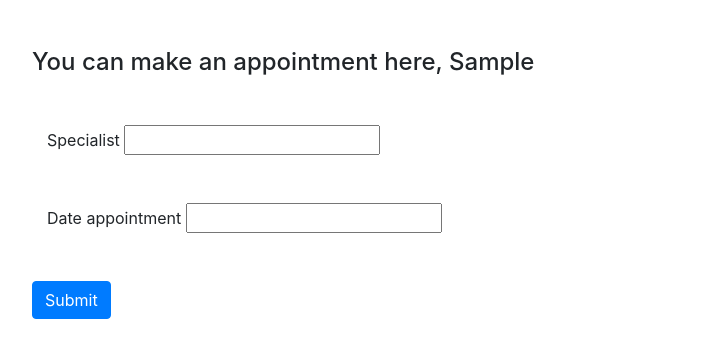
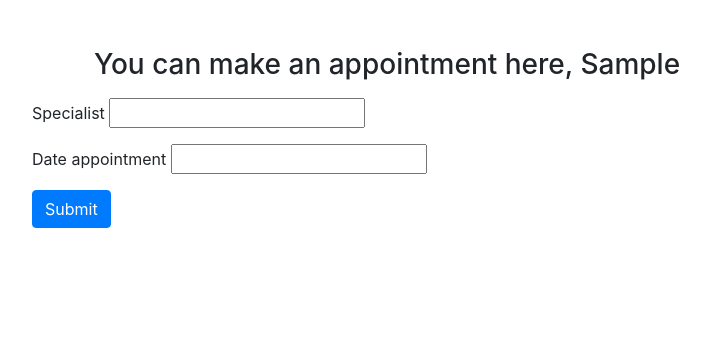
Before and after one commit to Animishka/estem, a Django app: template src/accounts/templates/accounts/appointment.html in a window 1280 px wide. Shown: the part 56-414 px from the top of the page, without its empty margins (253-963 px from the left). Run offline with Django 3.2, Linux system fonts and the light colour scheme; the template is opened without the code that fills it: values named after a table or form of the project are taken from there, others are empty; the visitor is signed in with stand-in values (Sample User, id 1).

Commit message:
На этой странице можно выбрать специалиста и указать дату и время приема в формате '2021-05-15 14:30'. Данные попадают в базу

```diff
--- a/src/accounts/templates/accounts/appointment.html
+++ b/src/accounts/templates/accounts/appointment.html
@@ -10,21 +10,37 @@
 
     {% block content %}
 
-        <h4>You can make an appointment here, {{ user.first_name|title }}</h4>
+        <figure class="text-center">
+            <blockquote class="blockquote">
+                <h3>You can make an appointment here, {{ user.first_name|title }}</h3>
+            </blockquote>
+        </figure>
 
         <form action="{% url 'appointment_url' %}" method="post">
+
             {% csrf_token %}
 
             {% for field in form %}
 
+                {% if field.errors %}
+
+                    <div class="alert alert-danger">
+
+                        {{ field.errors}}
+
+                    </div>
+
+                {% endif %}
+
                 <div class="form-group">
-                    <div class="col-8 mx-lef my-5">
-                        {{ field.label}}
-                        {{ field }}
-                    </div>
+
+                    {{ field.label}}
+                    {{ field }}
+
                 </div>
 
             {% endfor %}
+
             <button type="submit" class="btn btn-primary">Submit</button>
         </form>
 
```
